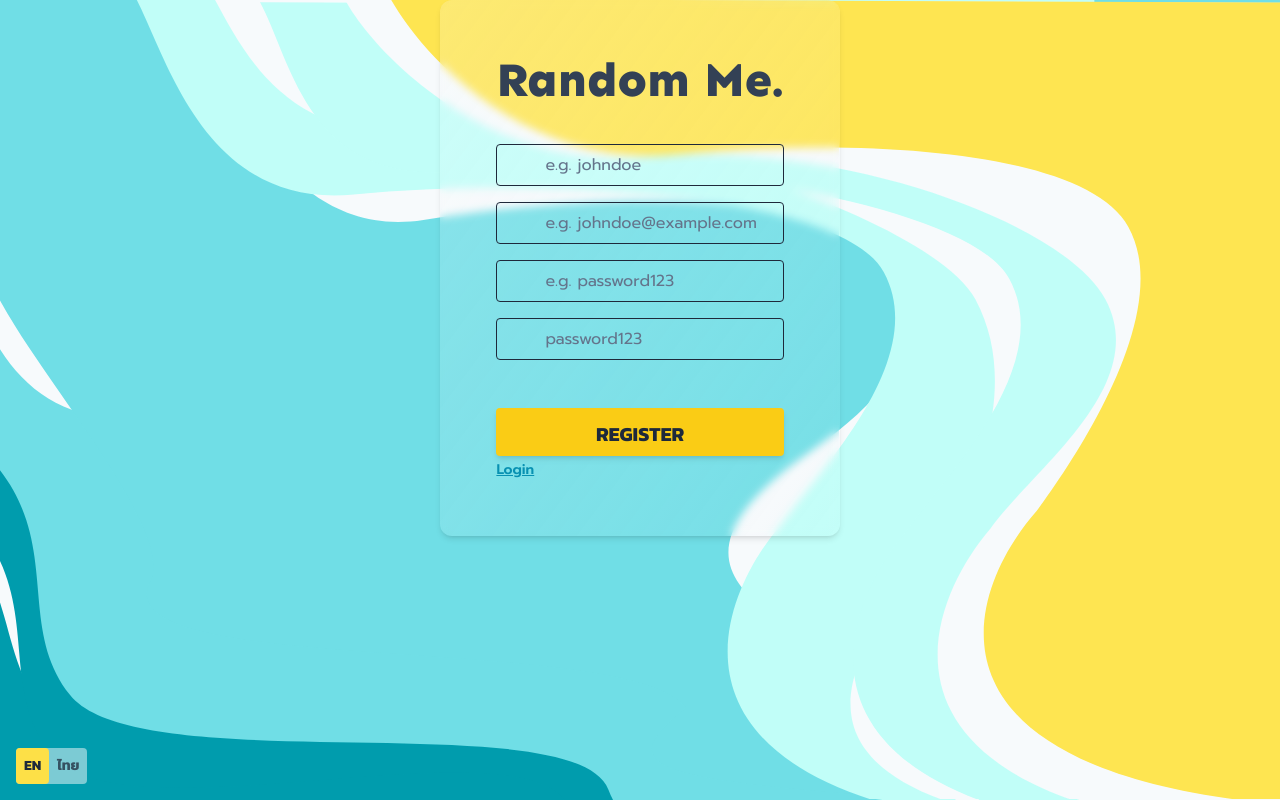
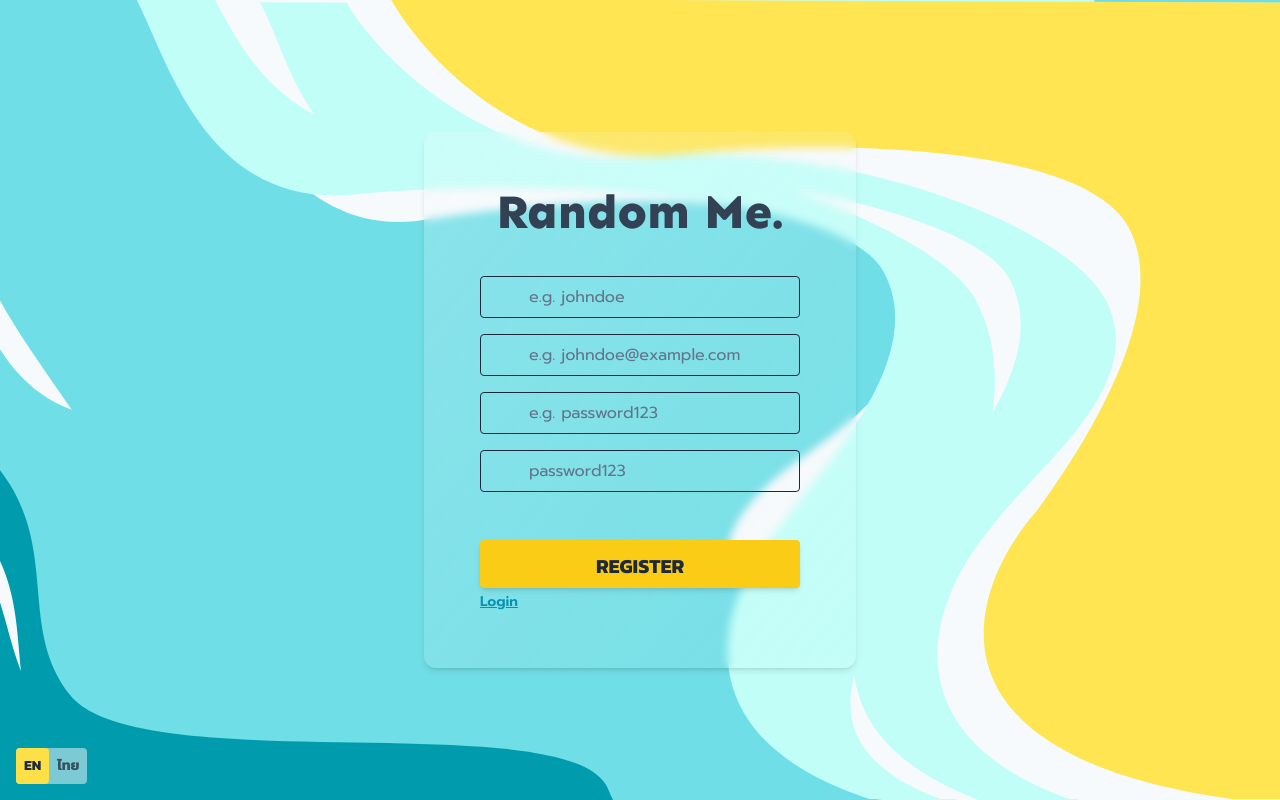
Before and after one commit to Randome-Me/random-me-frontend, a Next.js app: page /register in a window 1280 px wide. Built offline with nearby package versions, Linux system fonts and the light colour scheme; no server answers; some icons are missing.

Commit message:
💄 fix centering content

```diff
--- a/components/layout/LoginRegisterLayout.tsx
+++ b/components/layout/LoginRegisterLayout.tsx
@@ -1,7 +1,6 @@
 import Glass from "components/common/Glass"
 import LanguageSwitch from "components/common/LanguageSwitch"
 import PageBackground from "components/common/PageBackground"
-import ScreenCenterLayout from "components/layout/ScreenCenterLayout"
 
 interface LoginRegisterLayoutProps {
   topic: string
@@ -23,7 +22,14 @@ export default function LoginRegisterLayout({
       >
         <LanguageSwitch />
       </div>
-      <ScreenCenterLayout>
+      <div
+        className="
+      h-screen
+      w-screen
+      flex
+      "
+      >
+        <div className="lg:w-[27rem] mx-auto my-auto">
           <h1 className="sr-only">{topic}</h1>
           <main>
             <Glass
@@ -48,7 +54,8 @@ export default function LoginRegisterLayout({
               {children}
             </Glass>
           </main>
-      </ScreenCenterLayout>
+        </div>
+      </div>
     </PageBackground>
   )
 }
--- a/components/layout/ScreenCenterLayout.tsx
+++ /dev/null
@@ -1,17 +0,0 @@
-export default function ScreenCenterLayout({
-  children,
-}: {
-  children: React.ReactNode
-}) {
-  return (
-    <div
-      className="
-    flex
-    justify-center
-    items-center
-    h-full"
-    >
-      {children}
-    </div>
-  )
-}
--- a/pages/account.tsx
+++ b/pages/account.tsx
@@ -1,7 +1,6 @@
 import Glass from "components/common/Glass"
 import PageBackground from "components/common/PageBackground"
 import LoggedInLayout from "components/layout/LoggedInLayout"
-import ScreenCenterLayout from "components/layout/ScreenCenterLayout"
 import { useAppDispatch, useAppSelector } from "hooks"
 import Head from "next/head"
 import Image from "next/image"
@@ -42,7 +41,12 @@ const Account = () => {
 
       <PageBackground src="/images/bg-account.svg">
         <LoggedInLayout>
-          <ScreenCenterLayout>
+          <div
+            className="flex
+            justify-center
+            items-center
+            h-full"
+          >
             <Glass className="space-y-4">
               <div
                 className="
@@ -116,7 +120,7 @@ const Account = () => {
                 </button>
               )}
             </Glass>
-          </ScreenCenterLayout>
+          </div>
         </LoggedInLayout>
       </PageBackground>
     </>
```
Lines whose indentation alone changed are shown as unchanged.
